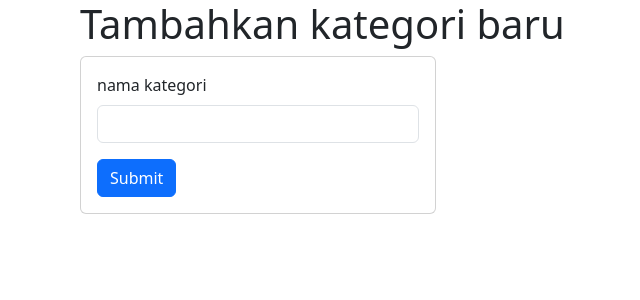
After one commit to bilalkontol/wisata, a PHP site: page /dashboard/kategori/create.php in a window 1280 px wide. The commit adds this page. Shown: the top 300 px of the page, without its empty margins (2-642 px from the left). Run offline with PHP 8.4, Linux system fonts and the light colour scheme.

Commit message:
update page and add create category feature

```diff
--- a/dashboard/destinasi/create.php
+++ b/dashboard/destinasi/create.php
@@ -20,6 +20,8 @@ if (!empty($_POST)) {
 <body>
     <div class="container">
         <h1>Tambahkan destinasi baru</h1>
+        <div class="card">
+            <div class="card-body">
                 <form method="POST" enctype="multipart/form-data">
                     <div class="mb-3">
                         <label class="form-label" for="name">nama destinasi</label>
@@ -51,5 +53,7 @@ if (!empty($_POST)) {
                     <button name="submit" type="submit" class="btn btn-primary">Submit</button>
                 </form>
             </div>
+        </div>
+    </div>
 </body>
 </html>
--- a/dashboard/destinasi/edit.php
+++ b/dashboard/destinasi/edit.php
@@ -19,6 +19,8 @@ if (!empty($_POST)) {
 <body>
     <div class="container">
         <h1>Edit destinasi</h1>
+        <div class="card">
+            <div class="card-body">
                 <form method="POST" enctype="multipart/form-data">
                     <input type="hidden" value="<?= $_GET['id']; ?>" name="id">
                     <div class="mb-3">
@@ -51,5 +53,7 @@ if (!empty($_POST)) {
                     <button type="submit" class="btn btn-primary">Submit</button>
                 </form>
             </div>
+        </div>
+    </div>
 </body>
 </html>
--- /dev/null
+++ b/dashboard/kategori/create.php
@@ -0,0 +1,38 @@
+<?php
+
+include '../../utility.php';
+if (!empty($_POST)) {
+    buat_kategori($_POST);
+}
+?>
+
+<!DOCTYPE html>
+<html lang="en">
+<head>
+    <meta charset="UTF-8">
+    <meta name="viewport" content="width=device-width, initial-scale=1.0">
+    <title>Buat destinasi</title>
+    <link href="https://cdn.jsdelivr.net/npm/bootstrap@5.3.3/dist/css/bootstrap.min.css" rel="stylesheet" integrity="sha384-QWTKZyjpPEjISv5WaRU9OFeRpok6YctnYmDr5pNlyT2bRjXh0JMhjY6hW+ALEwIH" crossorigin="anonymous">
+    <script src="https://cdn.jsdelivr.net/npm/bootstrap@5.3.3/dist/js/bootstrap.bundle.min.js" integrity="sha384-YvpcrYf0tY3lHB60NNkmXc5s9fDVZLESaAA55NDzOxhy9GkcIdslK1eN7N6jIeHz" crossorigin="anonymous"></script>
+</head>
+<body>
+    <div class="container">
+        <h1>Tambahkan kategori baru</h1>
+        <div class="row">
+            <div class="col-4">
+                <div class="card">
+                    <div class="card-body">
+                        <form method="POST" enctype="multipart/form-data">
+                            <div class="mb-3">
+                                <label class="form-label" for="name">nama kategori</label>
+                                <input required class="form-control" type="text" name="name" id="name">
+                            </div>
+                            <button name="submit" type="submit" class="btn btn-primary">Submit</button>
+                        </form>
+                    </div>
+                </div>
+            </div>
+        </div>
+    </div>
+</body>
+</html>
--- a/dashboard/kategori/index.php
+++ b/dashboard/kategori/index.php
@@ -36,7 +36,7 @@ $data = tampilkan_kategori();
     <div class="container mt-5">
         <div class="d-flex justify-content-between align-items-start">
             <h1>Kelola kategori</h1>
-            <a class="btn btn-primary" href="/dashboard/destinasi/create.php">Buat kategori</a>
+            <a class="btn btn-primary" href="/dashboard/kategori/create.php">Buat kategori</a>
         </div>
         <table>
             <tr>
--- a/utility.php
+++ b/utility.php
@@ -85,6 +85,16 @@ function buat_destinasi($data, $photo) {
   header('Location: http://localhost:8080/dashboard');
 }
 
+function buat_kategori($data) {
+  global $pdo;
+  $name = isset($data['name']) ? $data['name'] : '';
+  $created = date('Y-m-d H:i:s');
+  // Insert new record into the contacts table
+  $stmt = $pdo->prepare('INSERT INTO categories(name, created_at) VALUES (?, ?)');
+  $stmt->execute([$name, $created]);
+  header('Location: http://localhost:8080/dashboard/kategori');
+}
+
 function delete_destinasi($id, $filename) {
   global $pdo;
   $stmt = $pdo->prepare("DELETE FROM destinations WHERE id = ?");
```
Lines whose indentation alone changed are shown as unchanged.
